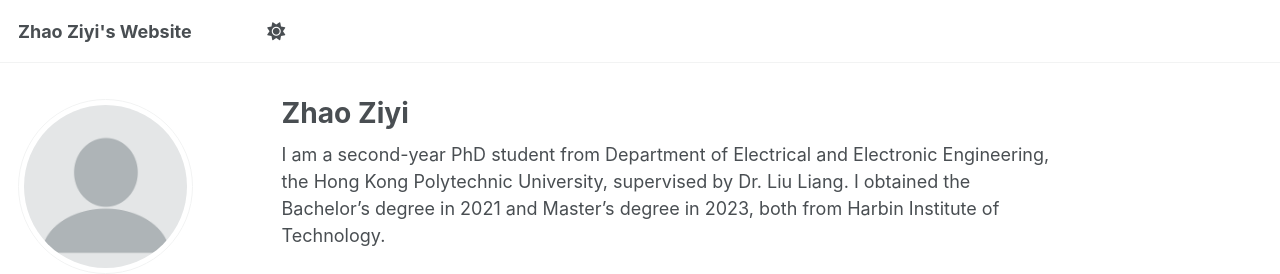
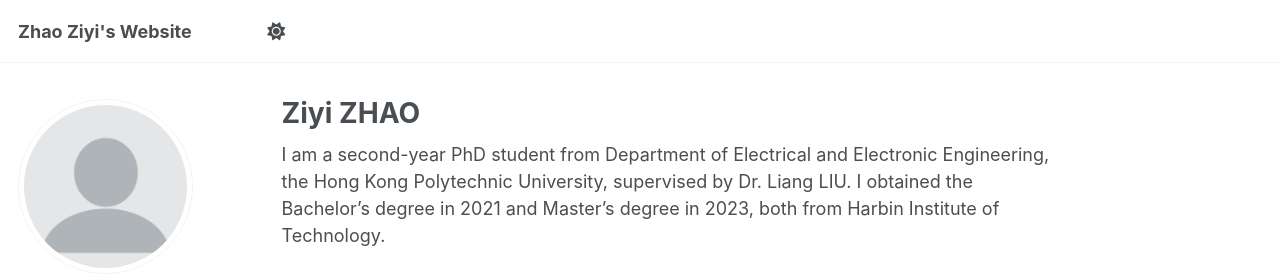
Before and after one commit to ZY1zhao/ZY1zhao.github.io, a Jekyll site: the page built from _pages/about.md, in a window 1280 px wide and 955 px high. Shown: the top 274 px of the window. Built offline with Jekyll 4.4.1, drawn with Linux system fonts in a browser that asks for light colours; some web fonts are replaced.

```diff
--- a/_pages/about.md
+++ b/_pages/about.md
@@ -1,13 +1,13 @@
 ---
 permalink: /
-title: Zhao Ziyi
+title: Ziyi ZHAO
 author_profile: true
 redirect_from:
   - /about/
   - /about.html
 ---
 
-I am a second-year PhD student from Department of Electrical and Electronic Engineering, the Hong Kong Polytechnic University, supervised by Dr. Liu Liang. I obtained the Bachelor's degree in 2021 and Master's degree in 2023, both from Harbin Institute of Technology.
+I am a second-year PhD student from Department of Electrical and Electronic Engineering, the Hong Kong Polytechnic University, supervised by Dr. Liang LIU. I obtained the Bachelor's degree in 2021 and Master's degree in 2023, both from Harbin Institute of Technology.
 
 Publications
 =====
```
